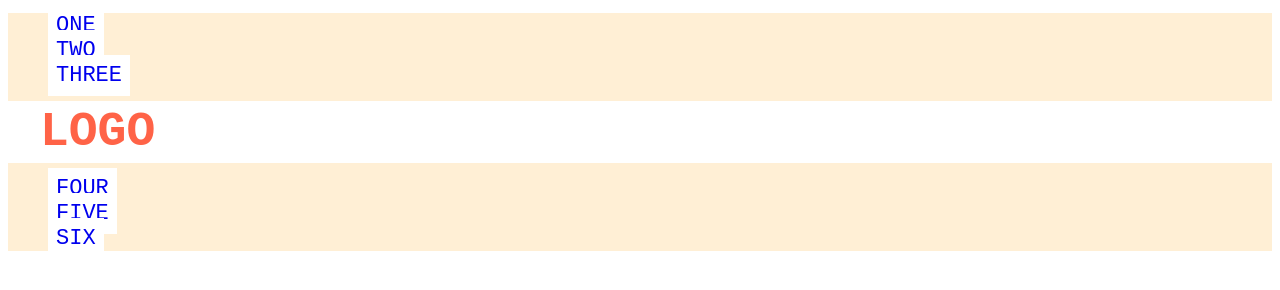
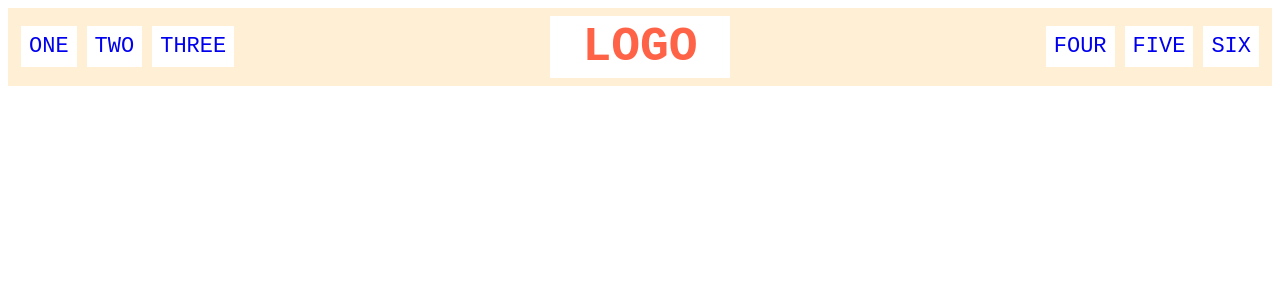
Before and after one commit to SarahCadet/odin, a plain HTML site: page css-exercises/flex/02-flex-header/index.html in a window 1280 px wide. Drawn offline with Linux system fonts and the light colour scheme.

Commit message:
finished flex 1 and 2

```diff
--- a/css-exercises/flex/01-flex-center/style.css
+++ b/css-exercises/flex/01-flex-center/style.css
@@ -3,6 +3,9 @@
     border: 4px solid midnightblue;
     width: 400px;
     height: 300px;
+    display: flex;
+    align-items: center;
+    justify-content: center;
 }
 
 .box {
--- a/css-exercises/flex/02-flex-header/style.css
+++ b/css-exercises/flex/02-flex-header/style.css
@@ -1,6 +1,9 @@
-.header  {
+.header {
     font-family: monospace;
     background: papayawhip;
+    display: flex;
+    justify-content: space-between;
+    padding: 8px;
 }
 
 .logo {
@@ -14,6 +17,14 @@
 ul {
     /* this removes the dots on the list items*/
     list-style-type: none;
+    display: flex;
+    justify-content: space-around;
+    padding: 0px;
+}
+
+li {
+    flex: 1 1 0;
+    margin: 5px;
 }
 
 a {
```
Lines whose indentation alone changed are shown as unchanged.
